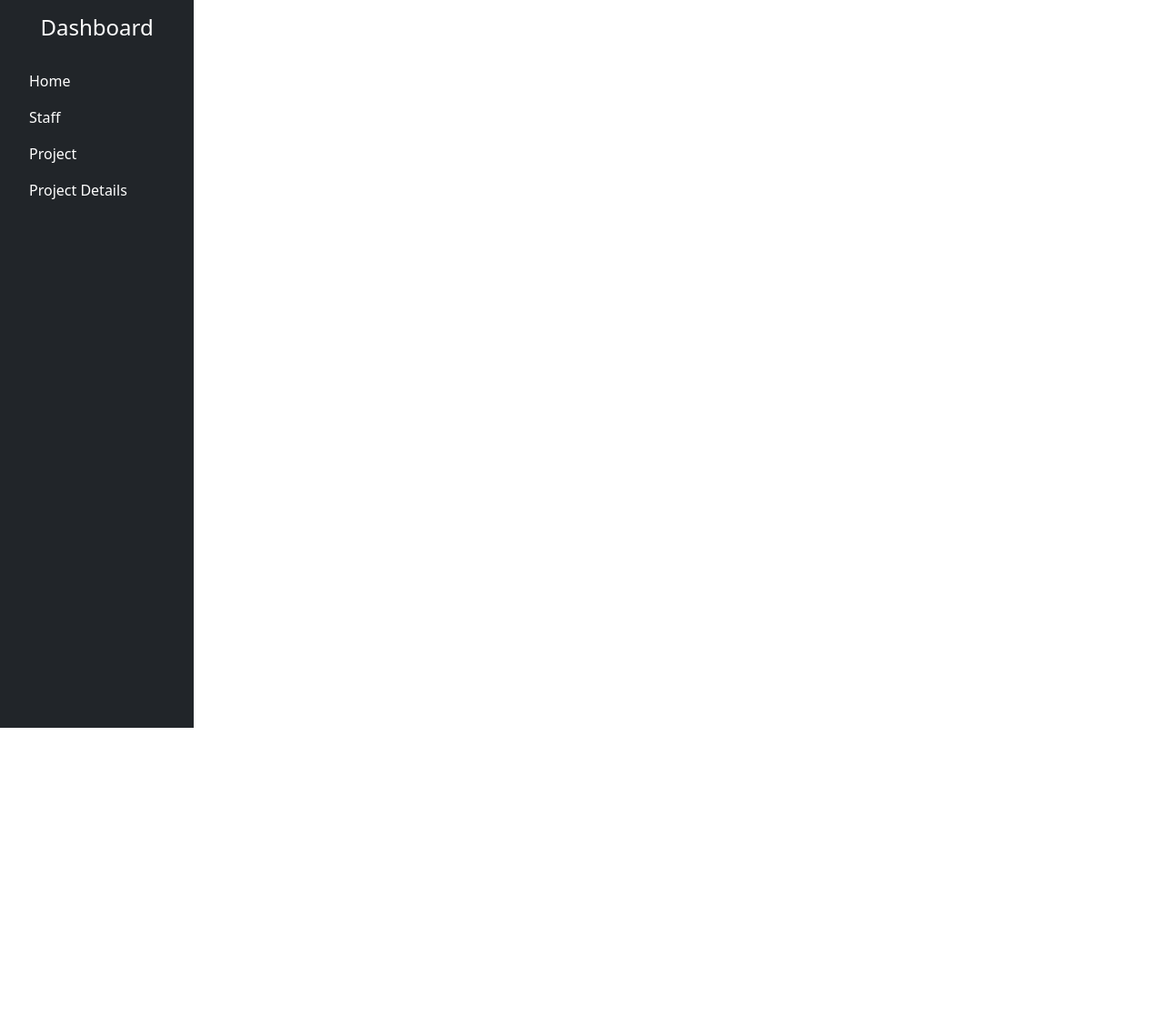
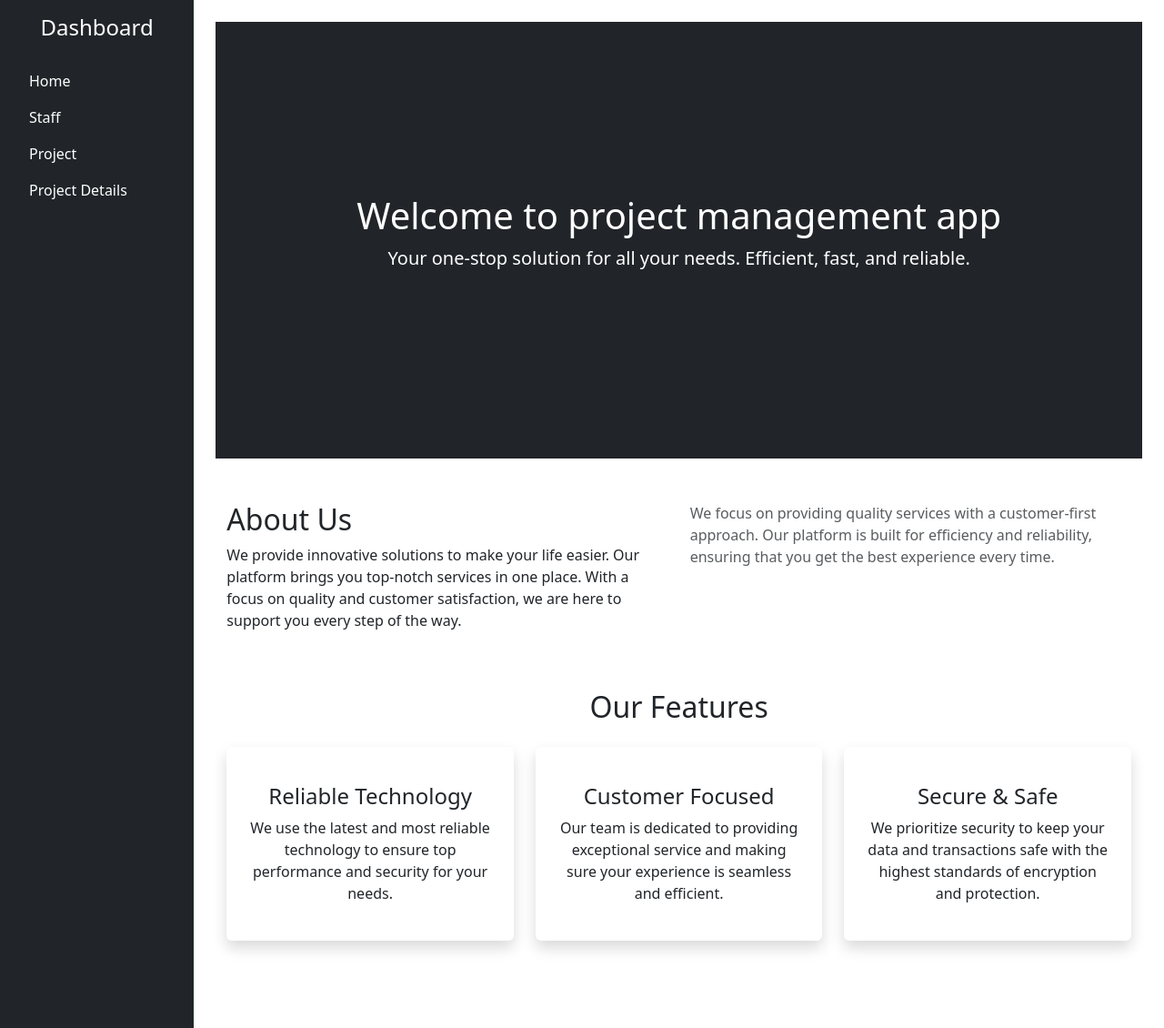
Before and after one commit to bill-arnold/flask_app, a Flask app: page / in a window 1280 px wide. Shown: the whole page at 91% size. Before the commit the page ends 800 px from the top, so only its background shows below. Run offline with Flask 3, Linux system fonts and the light colour scheme.

Commit message:
fixed home page

```diff
--- a/templates/base.html
+++ b/templates/base.html
@@ -21,8 +21,8 @@
             <div id="sidebar" class="col-md-3 col-lg-2 bg-dark text-white p-3" style="min-height: 100vh;">
                 <h4 class="text-center mb-4">Dashboard</h4>
                 <ul class="nav flex-column">
-                    <li class="nav-item"><a href="/templates/index.html" class="nav-link text-white"
-                            onclick="showContent('home')">Home</a>
+                    <li class="nav-item"><a href="/" class="nav-link text-white" onclick="showContent('home')">Home</a>
+
                     </li>
                     <li class="nav-item"><a href="#" class="nav-link text-white"
                             onclick="showContent('staff')">Staff</a></li>
--- a/templates/index.html
+++ b/templates/index.html
@@ -5,5 +5,67 @@ Home Page
 {% endblock %}
 
 {% block body %}
+<!-- Hero Section -->
+<section class="hero-section text-center d-flex align-items-center justify-content-center bg-dark text-white"
+    style="height: 60vh;">
+    <div class="container">
+        <h1>Welcome to project management app</h1>
+        <p class="lead">Your one-stop solution for all your needs. Efficient, fast, and reliable.</p>
+    </div>
+</section>
+
+<!-- About Us Section -->
+<section class="container my-5">
+    <div class="row">
+        <div class="col-md-6">
+            <h2>About Us</h2>
+            <p>We provide innovative solutions to make your life easier. Our platform brings you top-notch services in
+                one place. With a focus on quality and customer satisfaction, we are here to support you every step of
+                the way.</p>
+        </div>
+        <div class="col-md-6">
+            <p class="text-muted">We focus on providing quality services with a customer-first approach. Our platform is
+                built for efficiency and reliability, ensuring that you get the best experience every time.</p>
+        </div>
+    </div>
+</section>
+
+<!-- Features Section -->
+<section id="services" class="container my-5">
+    <h2 class="text-center mb-4">Our Features</h2>
+    <div class="row">
+        <div class="col-md-4 mb-4">
+            <div class="feature-box p-4 text-center rounded shadow">
+                <div class="feature-icon mb-3">
+                    <i class="fas fa-cogs" style="font-size: 50px;"></i>
+                </div>
+                <h4>Reliable Technology</h4>
+                <p>We use the latest and most reliable technology to ensure top performance and security for your needs.
+                </p>
+            </div>
+        </div>
+        <div class="col-md-4 mb-4">
+            <div class="feature-box p-4 text-center rounded shadow">
+                <div class="feature-icon mb-3">
+                    <i class="fas fa-users" style="font-size: 50px;"></i>
+                </div>
+                <h4>Customer Focused</h4>
+                <p>Our team is dedicated to providing exceptional service and making sure your experience is seamless
+                    and efficient.</p>
+            </div>
+        </div>
+        <div class="col-md-4 mb-4">
+            <div class="feature-box p-4 text-center rounded shadow">
+                <div class="feature-icon mb-3">
+                    <i class="fas fa-shield-alt" style="font-size: 50px;"></i>
+                </div>
+                <h4>Secure & Safe</h4>
+                <p>We prioritize security to keep your data and transactions safe with the highest standards of
+                    encryption and protection.</p>
+            </div>
+        </div>
+    </div>
+</section>
+
 
 {% endblock %}
```
